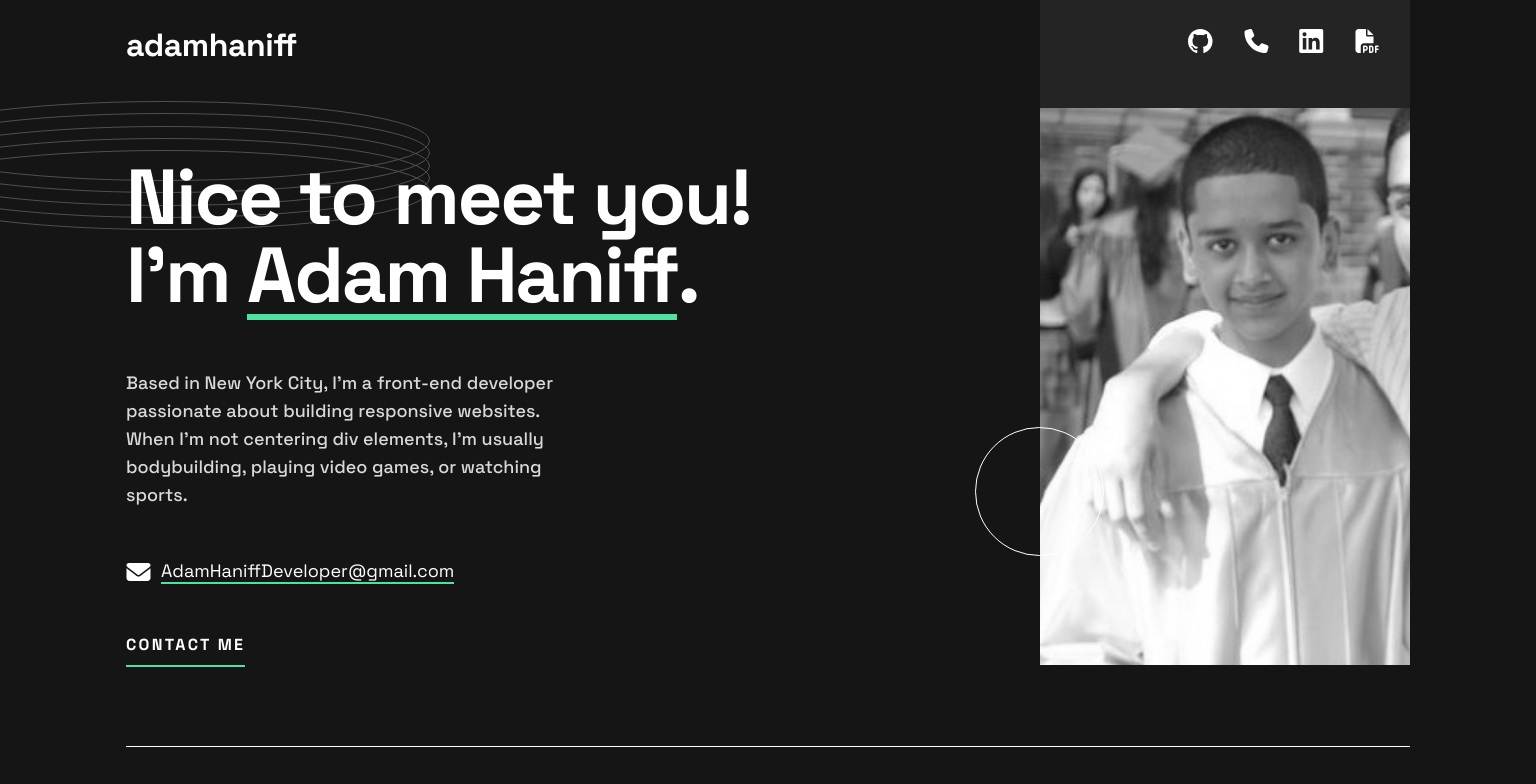
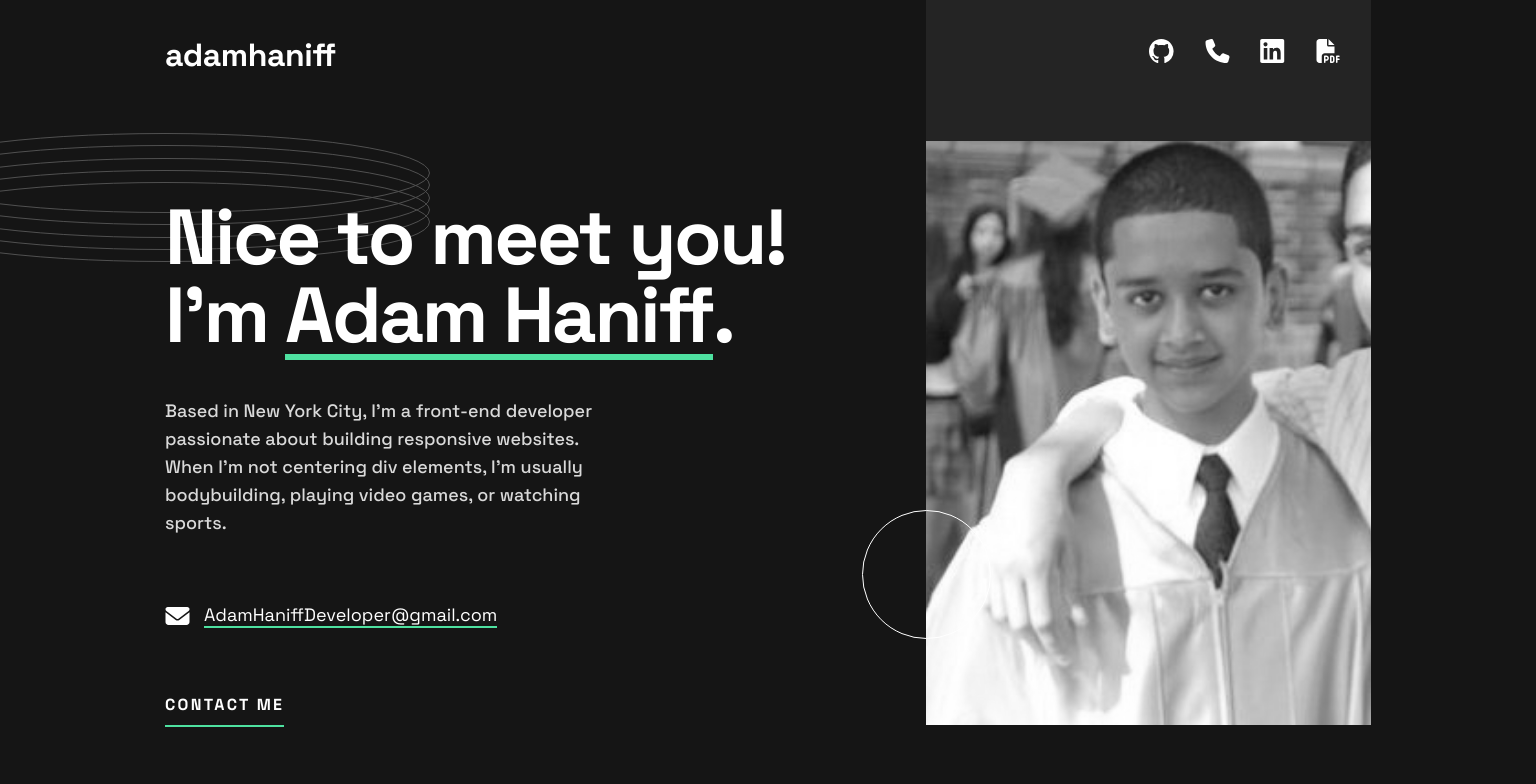
Before and after one commit to AdamHaniff/Developer-Portfolio, a website built with Parcel: page index.html in a window 1536 px wide. Shown: the top 784 px of the page. Built offline with nearby package versions, Linux system fonts and the light colour scheme.

Commit message:
Styled about-me section in 1440px layout

```diff
--- a/main.scss
+++ b/main.scss
@@ -1095,7 +1095,7 @@ body {
       max-width: 63rem;
       font-size: 7.8rem;
       line-height: 7.8rem;
-      letter-spacing: -0.225rem;
+      letter-spacing: -0.25rem;
     }
 
     &__circle-container {
@@ -1125,6 +1125,62 @@ body {
   }
 }
 
+// ************** 1440px LAYOUT **************
+@media only screen and (min-width: 90em) {
+  body {
+    padding: 0 16.5rem;
+  }
+
+  // ***************** HEADER *****************
+  .header-footer {
+    margin: 3.9rem auto 12.7rem;
+  }
+
+  // **************** ABOUT-ME ***************
+  .about-me {
+    margin-bottom: 10.4rem;
+
+    &__img-background {
+      width: 44.5rem;
+      right: 16.5rem;
+    }
+
+    &__img-container {
+      width: 44.5rem;
+      height: 58.4rem;
+      top: 14.1rem;
+      right: 16.5rem;
+    }
+
+    &__img {
+      transform: translate(-4.2rem);
+      height: 79rem;
+    }
+
+    &__header {
+      margin-bottom: 3.7rem;
+    }
+
+    &__info {
+      margin-bottom: 6.6rem;
+    }
+
+    &__email-container {
+      margin-bottom: 6.6rem;
+      gap: 1.4rem;
+    }
+
+    &__rings {
+      top: 13.3rem;
+    }
+
+    &__circle-container {
+      right: 54.5rem;
+      top: 51rem;
+    }
+  }
+}
+
 // *** CLASSES USED WITH JAVASCRIPT ***
 
 // *************** FORM ***************
```
Also changed, not shown: css/main.css, 1 other file.
